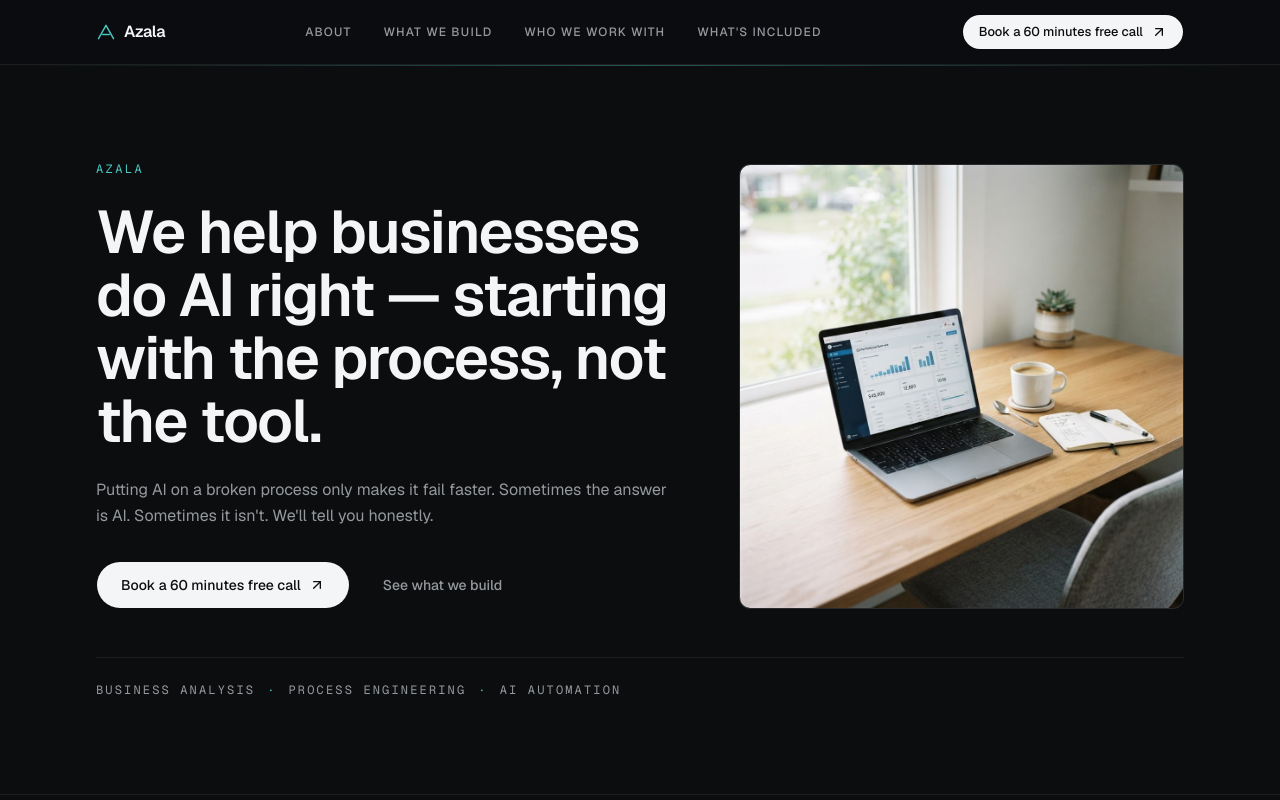
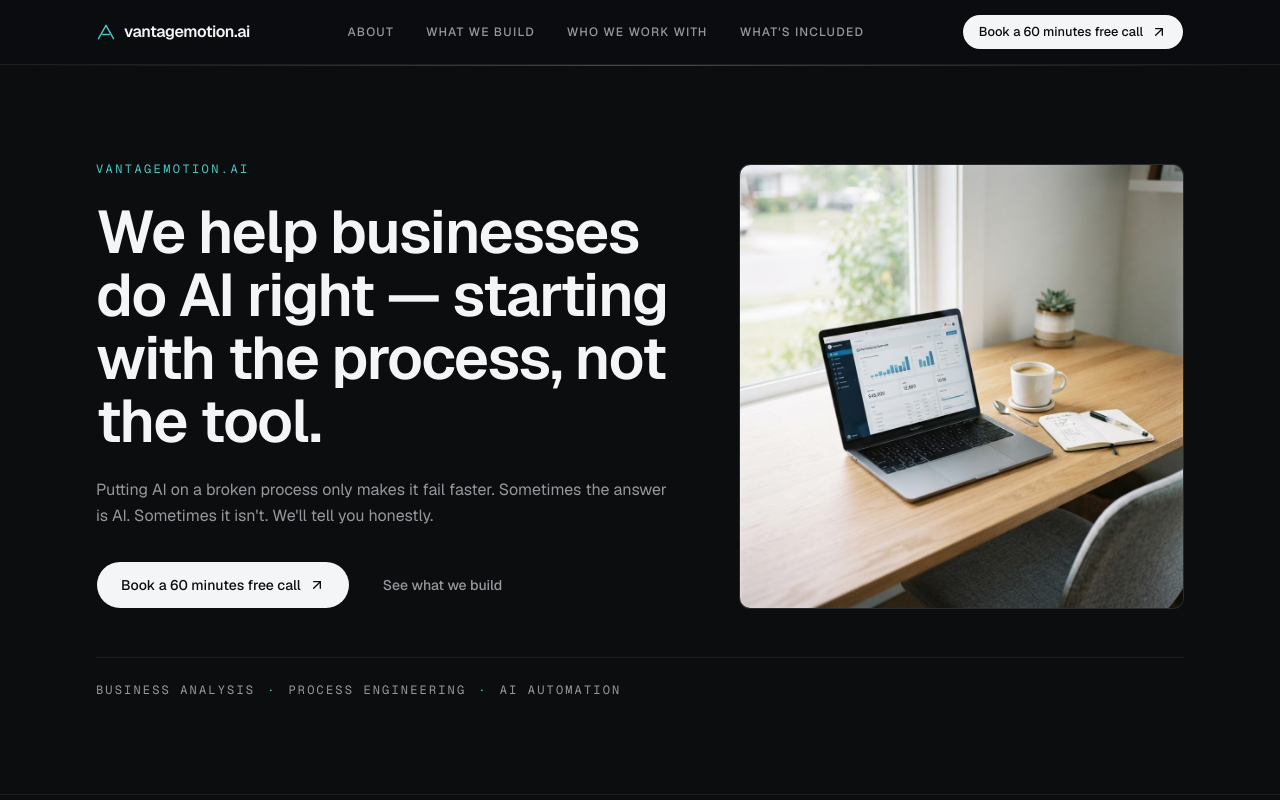
Before and after one commit to fosgate29/azala2, a Next.js app: page / in a window 1280 px wide. Shown: the top 800 px of the page. Built offline with nearby package versions, Linux system fonts and the light colour scheme.

Commit message:
feat: rebrand to vantagemotion.ai across all components
Co-authored-by: Luiz Hamilton Soares <26025128+fosgate29@users.noreply.github.com>

```diff
--- a/app/layout.tsx
+++ b/app/layout.tsx
@@ -14,7 +14,7 @@ const geistMono = Geist_Mono({
 })
 
 export const metadata: Metadata = {
-  title: 'Azala — Business Automation & AI Consultancy',
+  title: 'vantagemotion.ai — Business Automation & AI Consultancy',
   description:
     'We help businesses do AI right — starting with the process, not the tool. Business analysis, process engineering and AI automation.',
   generator: 'v0.app',
--- a/components/book-call-button.tsx
+++ b/components/book-call-button.tsx
@@ -3,7 +3,7 @@ import { ArrowUpRight } from "lucide-react"
 import { Button } from "@/components/ui/button"
 import { cn } from "@/lib/utils"
 
-// TODO: replace with your Calendly link, e.g. https://calendly.com/azala/60min
+// TODO: replace with your Calendly link, e.g. https://calendly.com/vantagemotion/60min
 export const CALENDLY_URL = ""
 
 const sizeClasses = {
--- a/components/hero-section.tsx
+++ b/components/hero-section.tsx
@@ -16,7 +16,7 @@ export function HeroSection() {
         <div className="grid gap-10 lg:grid-cols-[1.15fr_0.85fr] lg:items-end">
           <div>
             <p className="mb-6 font-mono text-xs uppercase tracking-[0.2em] text-accent">
-              Azala
+              vantagemotion.ai
             </p>
             <h1 className="text-pretty text-4xl font-semibold leading-[1.05] tracking-tight sm:text-5xl lg:text-6xl">
               We help businesses do AI right — starting with the process, not the tool.
--- a/components/site-footer.tsx
+++ b/components/site-footer.tsx
@@ -1,18 +1,18 @@
-import { AzalaLogo } from "@/components/azala-logo"
+import { VantageMotionLogo } from "@/components/vantage-motion-logo"
 
 export function SiteFooter() {
   return (
     <footer className="mx-auto w-full max-w-6xl px-4 py-10 sm:px-6 lg:px-8">
       <div className="flex flex-col gap-4 sm:flex-row sm:items-center sm:justify-between">
         <div className="flex items-center gap-2">
-          <AzalaLogo className="h-4 w-4 text-accent" />
-          <span className="text-sm font-semibold tracking-tight">Azala</span>
+          <VantageMotionLogo className="h-4 w-4 text-accent" />
+          <span className="text-sm font-semibold tracking-tight">vantagemotion.ai</span>
         </div>
         <p className="font-mono text-xs uppercase tracking-[0.18em] text-muted-foreground">
           Business Analysis · Process Engineering · AI Automation
         </p>
         <p className="text-xs text-muted-foreground">
-          © {new Date().getFullYear()} Azala. All rights reserved.
+          © {new Date().getFullYear()} vantagemotion.ai. All rights reserved.
         </p>
       </div>
     </footer>
--- a/components/site-header.tsx
+++ b/components/site-header.tsx
@@ -1,4 +1,4 @@
-import { AzalaLogo } from "@/components/azala-logo"
+import { VantageMotionLogo } from "@/components/vantage-motion-logo"
 import { BookCallButton } from "@/components/book-call-button"
 
 const navLinks = [
@@ -12,9 +12,9 @@ export function SiteHeader() {
   return (
     <header className="sticky top-0 z-50 border-b border-border/60 bg-background/80 backdrop-blur-md">
       <div className="mx-auto flex h-16 w-full max-w-6xl items-center justify-between gap-4 px-4 sm:px-6 lg:px-8">
-        <a href="#top" className="flex items-center gap-2" aria-label="Azala home">
-          <AzalaLogo className="h-5 w-5 text-accent" />
-          <span className="text-base font-semibold tracking-tight">Azala</span>
+        <a href="#top" className="flex items-center gap-2" aria-label="vantagemotion.ai home">
+          <VantageMotionLogo className="h-5 w-5 text-accent" />
+          <span className="text-base font-semibold tracking-tight">vantagemotion.ai</span>
         </a>
 
         <nav aria-label="Main" className="hidden items-center gap-8 lg:flex">
--- a/components/azala-logo.tsx
+++ b/components/vantage-motion-logo.tsx
@@ -1,6 +1,6 @@
 import { cn } from "@/lib/utils"
 
-export function AzalaLogo({ className }: { className?: string }) {
+export function VantageMotionLogo({ className }: { className?: string }) {
   return (
     <svg
       viewBox="0 0 24 24"
```
